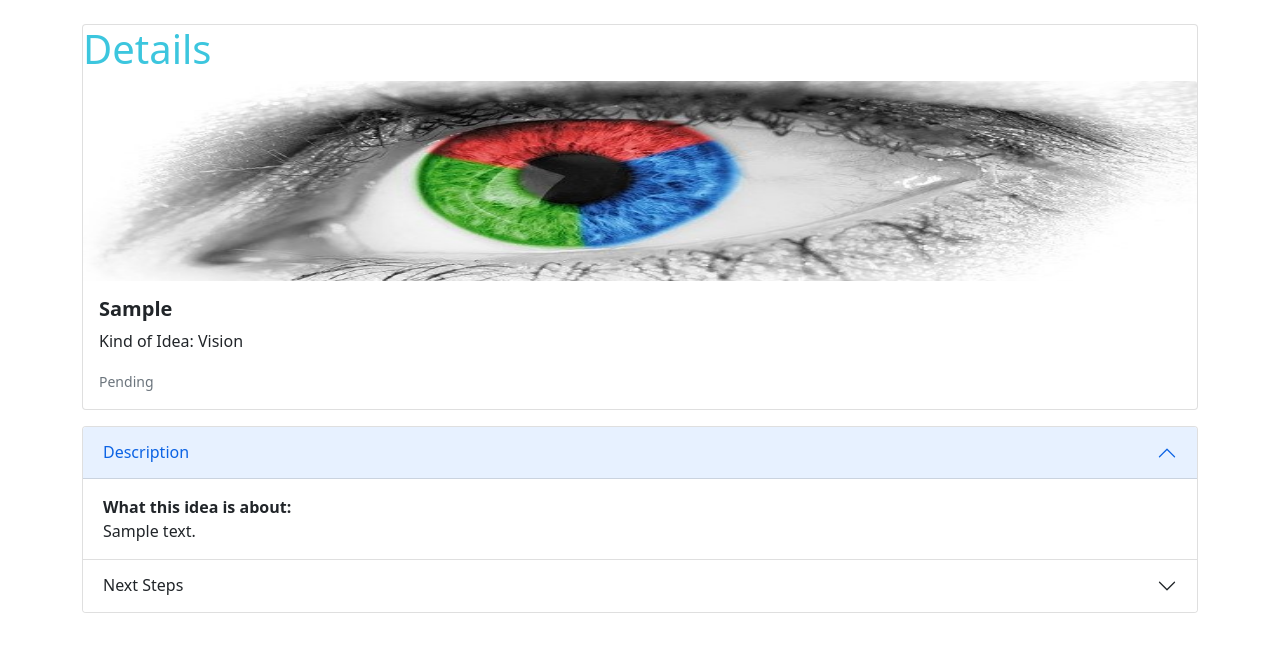
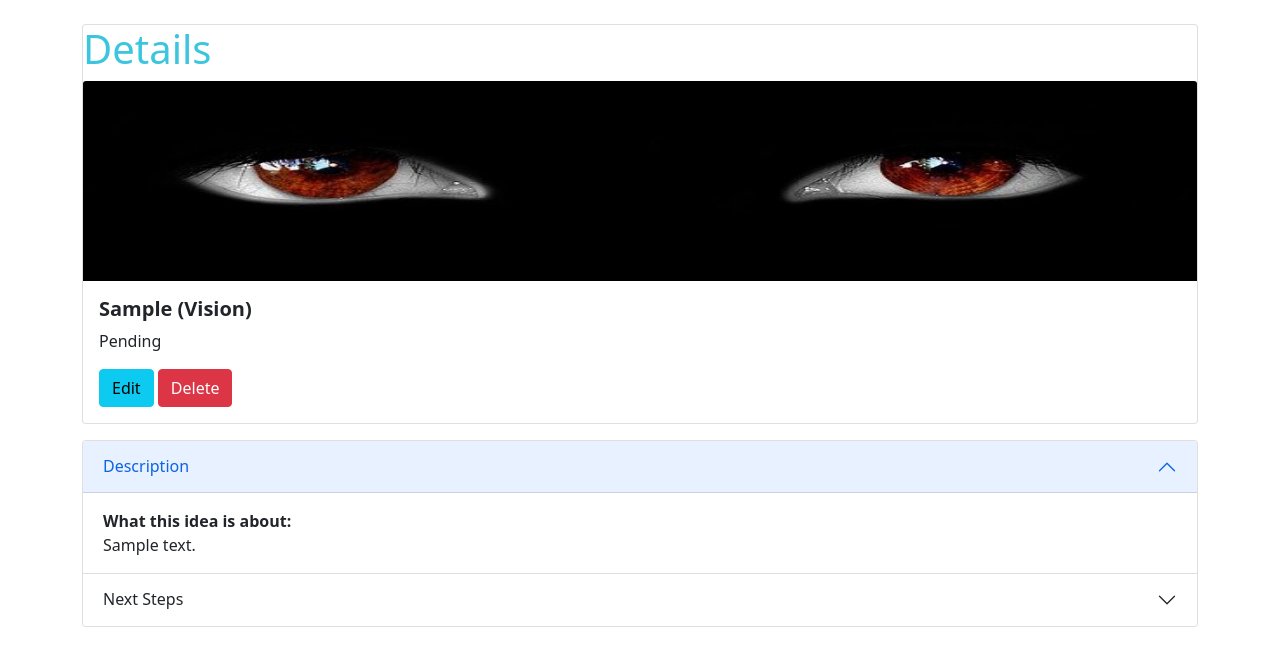
Before and after one commit to codeamazone/miu-app, a Django app: page /ideas/1 in a window 1280 px wide. Shown: the part 56-703 px from the top of the page. Run offline with Django 3.2, Linux system fonts and the light colour scheme; tables that the repository leaves empty hold one stand-in row (values such as "Sample post"); parts of the project's set-up code (start-up, migrations or seed data) failed here and were passed over; some libraries are stand-ins or nearby versions.

Commit message:
added update view and edited templates

```diff
--- a/ideas/urls.py
+++ b/ideas/urls.py
@@ -2,13 +2,14 @@ from django.urls import path
 from .views import (
     # HomePageView,
     IdeaListView,
-    IdeaDetailView
-    # ArticleUpdateView,
-    # ArticleDeleteView,
-    # ArticleCreateView,
+    IdeaDetailView,
+    IdeaUpdateView,
+    # IdeaDeleteView,
+    # IdeaCreateView,
 )
 
 urlpatterns = [
+    path('<int:pk>/edit', IdeaUpdateView.as_view(), name='idea_update'),
+    path('<int:pk>', IdeaDetailView.as_view(), name='idea_detail'),
     path('', IdeaListView.as_view(), name='idea_list'),
-    path('<int:pk>', IdeaDetailView.as_view(), name='idea_detail')
 ]
--- a/ideas/views.py
+++ b/ideas/views.py
@@ -1,4 +1,5 @@
 from django.views.generic import ListView, DetailView
+from django.views.generic.edit import UpdateView
 # from django.views.generic.edit import UpdateView, DeleteView, CreateView
 # from django.urls import reverse_lazy
 from .models import Idea
@@ -13,3 +14,9 @@
 class IdeaDetailView(DetailView):
     model = Idea
     template_name = 'idea_detail.html'
+
+
+class IdeaUpdateView(UpdateView):
+    model = Idea
+    fields = ('idea', 'kind', 'description', 'next_steps', 'status')
+    template_name = 'idea_update.html'
--- a/templates/idea_detail.html
+++ b/templates/idea_detail.html
@@ -2,16 +2,17 @@
 <div class="card mb-3">
   <h1 style="color:#3cc6de">Details</h1>
   <img
-    src="{% static 'img/abstract-19141_640.jpg' %}"
+    src="{% static 'img/eyes.jpg' %}"
     class="card-img-top"
     style="height: 200px"
     alt="colorful eye"
   />
   <div class="card-body">
-    <h5 class="card-title"><b>{{ object.idea }}</b></h5>
-    <p class="card-text">Kind of Idea: {{ object.kind }}</p>
+    <h5 class="card-title"><b>{{ object.idea }} ({{ object.kind }})</b></h5>
+    <p class="card-text">{{ object.status }}</p>
     <p class="card-text">
-      <small class="text-muted">{{ object.status }}</small>
+      <a href="{% url 'idea_update' idea.pk %}" class="btn btn-info">Edit</a>
+      <a href="#" class="btn btn-danger">Delete</a>
     </p>
   </div>
 </div>
```
Also changed, not shown: templates/idea_update.html (added, +14 -0 lines), static/img/change.jpg (added), static/img/eyes.jpg (added), static/img/forward-3274954_640.jpg (added).
